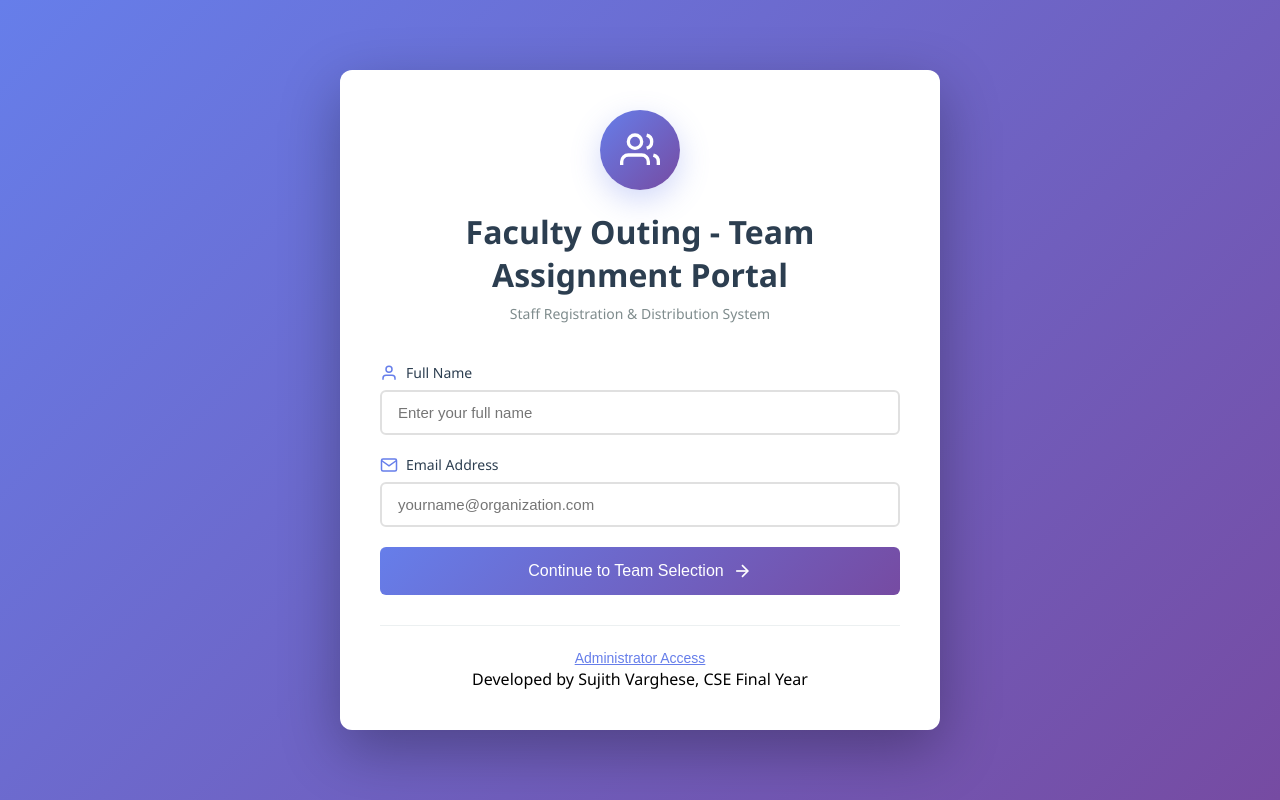
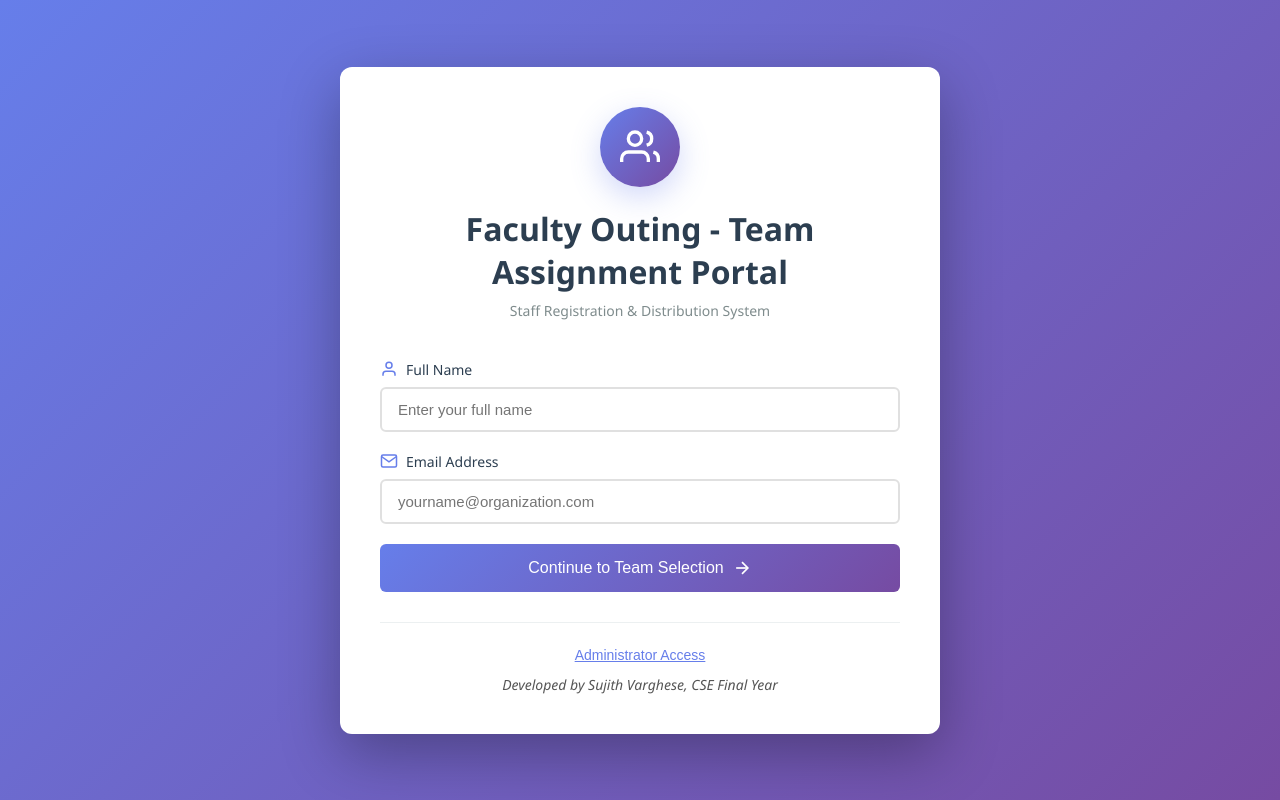
Before and after one commit to digioptimized/staff-management, a React (Create React App) app in the folder frontend/: page / in a window 1280 px wide. Built offline with nearby package versions, Linux system fonts and the light colour scheme; no server answers; the HTML template or start-up script is replaced by a standard one.

Commit message:
Update App.js

```diff
--- a/frontend/src/App.js
+++ b/frontend/src/App.js
@@ -299,7 +299,15 @@ function App() {
         ),
         h('div', { className: 'login-footer' },
           h('button', { onClick: showAdminLogin, className: 'admin-link', type: 'button' }, 'Administrator Access'),
-          h('p', {}, 'Developed by Sujith Varghese, CSE Final Year')
+          h('p', {
+    style: {
+        color: '#555',          // text color
+        fontSize: '14px',       // font size
+        textAlign: 'center',    // center the text
+        marginTop: '10px',      // spacing from the button
+        fontStyle: 'italic'     // italic text
+    }
+}, 'Developed by Sujith Varghese, CSE Final Year')
         )
       )
     );
```
